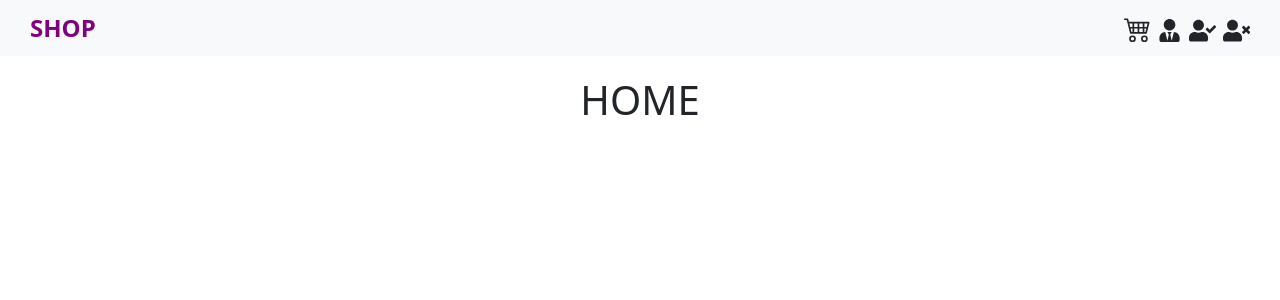
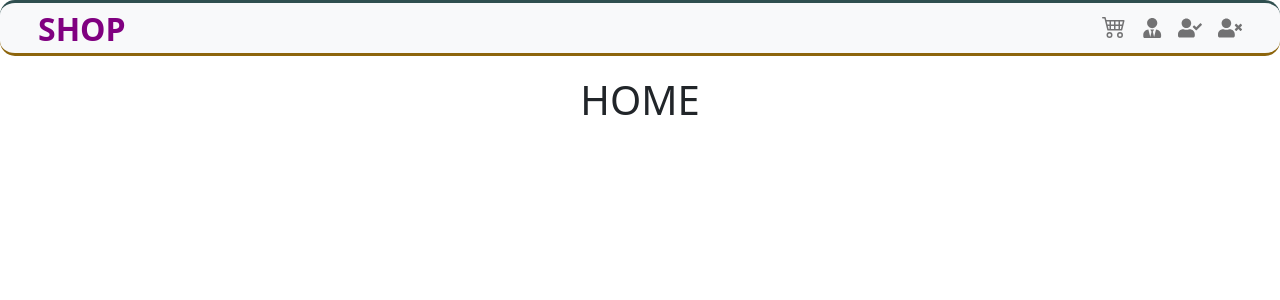
Before and after one commit to changDDAO/shop_react, a React (Create React App) app: page / in a window 1280 px wide. Shown: the top 300 px of the page. Built offline with nearby package versions, Linux system fonts and the light colour scheme.

Commit message:
navbar css 적용하기

```diff
--- a/package.json
+++ b/package.json
@@ -3,6 +3,9 @@
   "version": "0.1.0",
   "private": true,
   "dependencies": {
+    "@emotion/react": "^11.11.1",
+    "@emotion/styled": "^11.11.0",
+    "@mui/material": "^5.14.18",
     "@testing-library/jest-dom": "^5.14.1",
     "@testing-library/react": "^13.0.0",
     "@testing-library/user-event": "^13.2.1",
--- a/src/App.css
+++ b/src/App.css
@@ -7,16 +7,7 @@ main{
   font-size: 50px;
   display: flex;
 }
-.cart-icon{
-  margin-right: 0.45rem;
-  margin-bottom: 0.2rem;
-}
-.lo-success-icon{
-  margin-right: 0.4rem;
-}
-.login-icon{
-  margin-right: 0.5rem;
-}
+
 .cart-icon:hover{
   color: blue;
   font-size:1.2em;
@@ -33,9 +24,12 @@ main{
   color: blue;
   font-size:1.2em;
 }
+.cart-icon{
+  margin-bottom:5px;
+}
 
 .home-btn{
-  margin-left: 30px;
+  margin-top:10px;
   color: purple;
   font-weight: bold;
 }
@@ -46,6 +40,9 @@ main{
 .navbar{
   height: 3.5rem;
   font-size: 1.5rem;
+  border-radius:15px;
+  border-top: 3px solid darkslategray;
+  border-bottom: 3px solid #8d650c;
 }
 .right-icons{
   font-size: 1.7rem;
--- a/src/pages/Layout.tsx
+++ b/src/pages/Layout.tsx
@@ -5,26 +5,30 @@ import {FaUserCheck as LoginIcon} from "react-icons/fa";
 import {FaUserTimes as LogoutIcon} from "react-icons/fa";
 import {Outlet, useNavigate} from 'react-router-dom';
 import {Container, Navbar} from "react-bootstrap";
+import {IconButton} from "@mui/material";
 
 function Layout() {
     const navigate = useNavigate();
-    function goLoginPage(){
+
+    function goLoginPage() {
         navigate("/login");
     }
-    function goHomePage(){
+
+    function goHomePage() {
         navigate("/");
     }
+
     return (
         <div>
-            <Navbar className="navbar bg-body-tertiary justify-content-between">
-                <div className="home-btn" onClick={goHomePage}
-                >SHOP</div>
+            <Navbar className="bg-body-tertiary justify-content-between navbar">
+                <IconButton style={{marginLeft:"30px"}}><h2 className="home-btn" onClick={goHomePage}
+                >SHOP</h2></IconButton>
                 <div className="right-icons justify-content-around">
-                    <CartIcon className="cart-icon"/>
-                    <LoginPageIcon className="login-icon" fontSize="0.85em"
-                    onClick={goLoginPage}/>
-                    <LoginIcon className="lo-success-icon"/>
-                    <LogoutIcon className="lo-fail-icon"/>
+                    <IconButton><CartIcon className="cart-icon"/></IconButton>
+                    <IconButton><LoginPageIcon className="login-icon" fontSize="0.85em"
+                                               onClick={goLoginPage}/></IconButton>
+                    <IconButton><LoginIcon className="lo-success-icon"/></IconButton>
+                    <IconButton><LogoutIcon className="lo-fail-icon"/></IconButton>
                 </div>
             </Navbar>
             <main>
```
Also changed, not shown: 1 other file (tests, documents, lock files or other folders).
